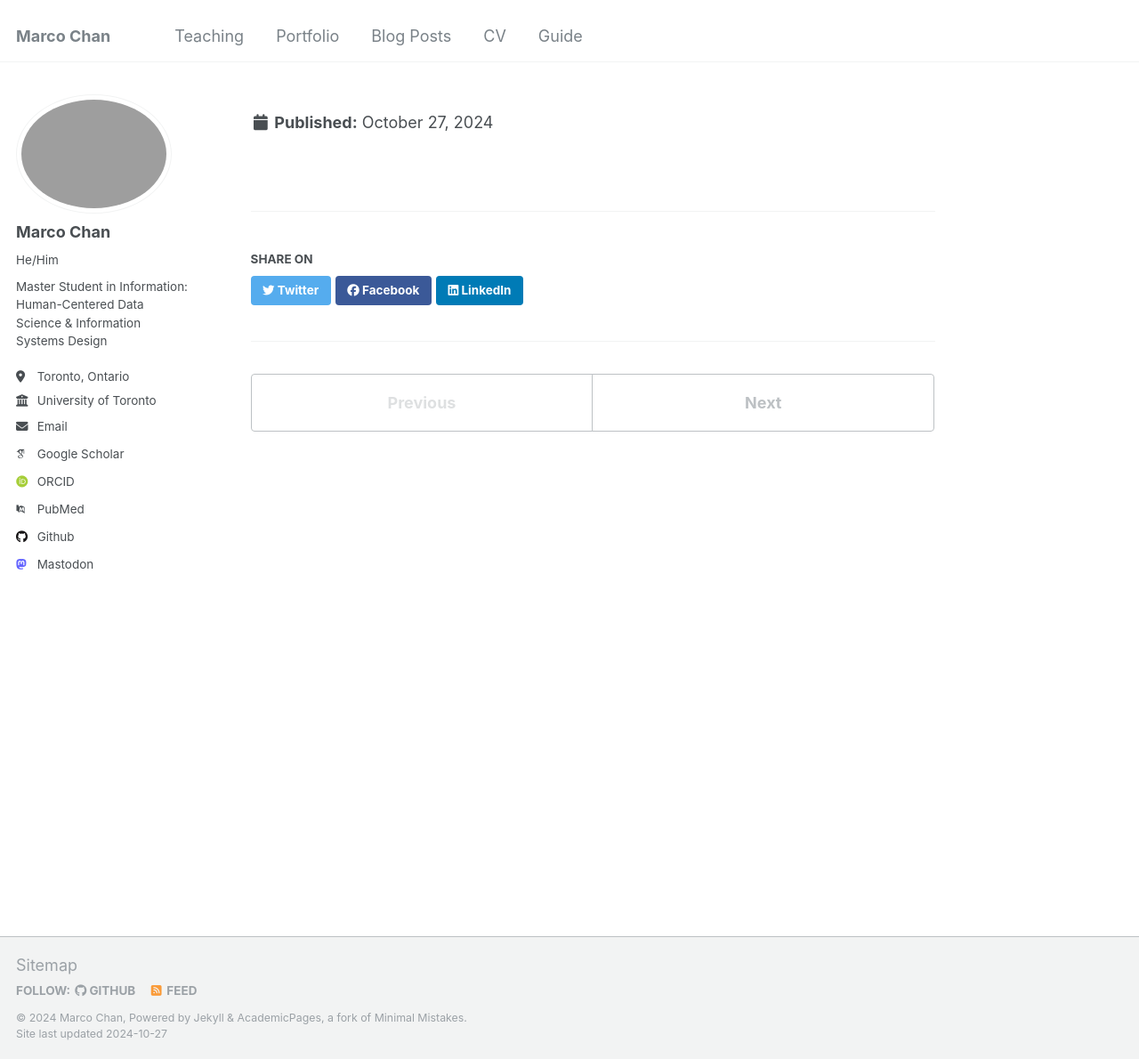
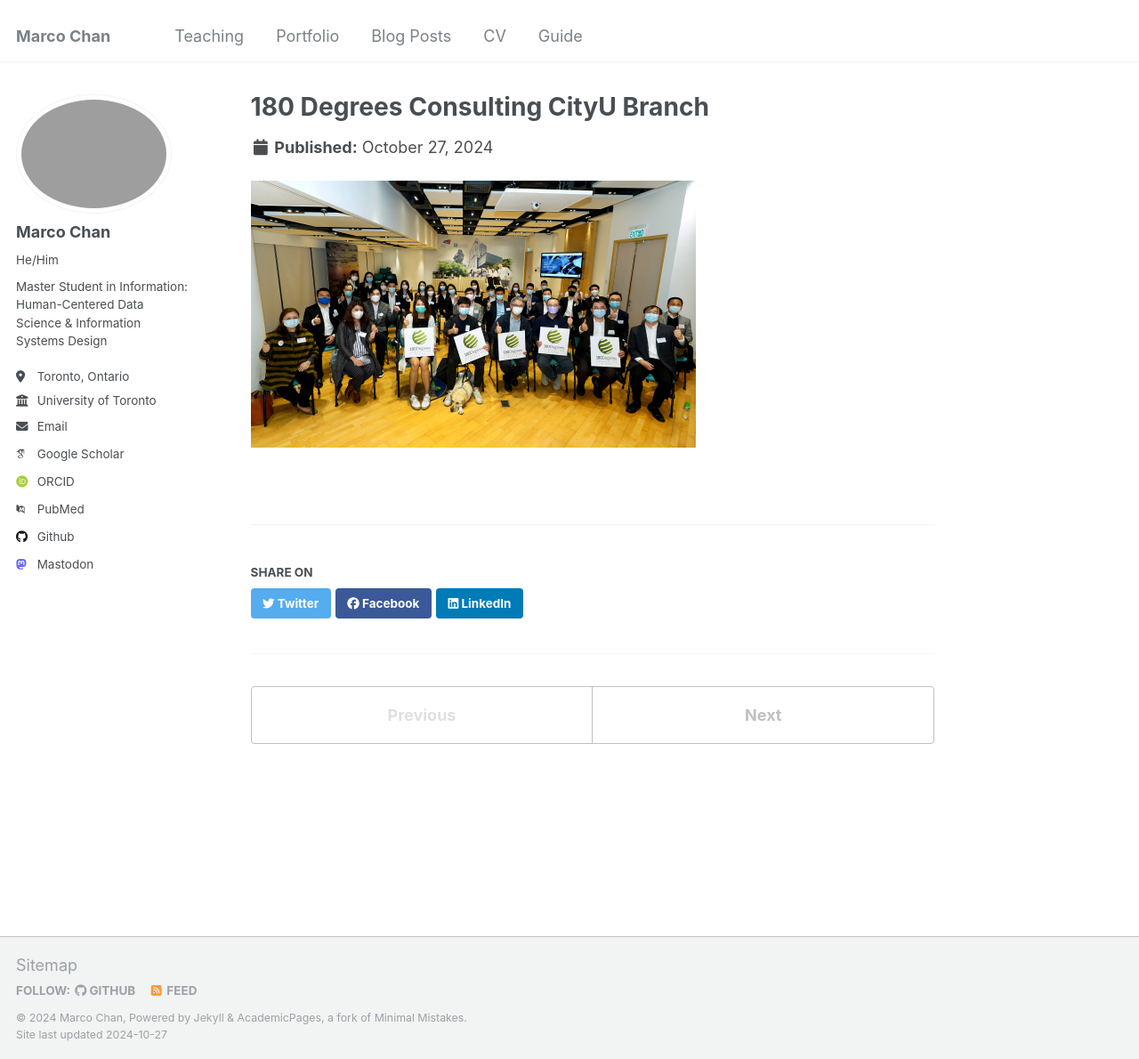
Before and after one commit to Marco-ProspectivePhD/home, a Jekyll site: the page built from _portfolio/portfolio-1.md, in a window 1280 px wide and 1190 px high. Shown: the whole window at 89% size. Built offline with Jekyll 4.4.1, drawn with Linux system fonts in a browser that asks for light colours; some web fonts are replaced.

Commit message:
Update portfolio-1.md

```diff
--- a/_portfolio/portfolio-1.md
+++ b/_portfolio/portfolio-1.md
@@ -2,6 +2,6 @@
 title: "180 Degrees Consulting CityU Branch"
 excerpt: "Founded the [180 Degrees Consulting CityU Branch](https://hk.linkedin.com/company/180dc-cityu) after my academic exchange to Copenhagen with the hope of generating social impact in Hong Kong. It was back in the days during Covid-19 and I am eternally grateful for everyone who showed up to make this possible."
 
-<img src='/images/500x300.png'>
-collection: portfolio
+collection: Community Project
 ---
+<img align ="center" src='/images/500x300.png'>
```
